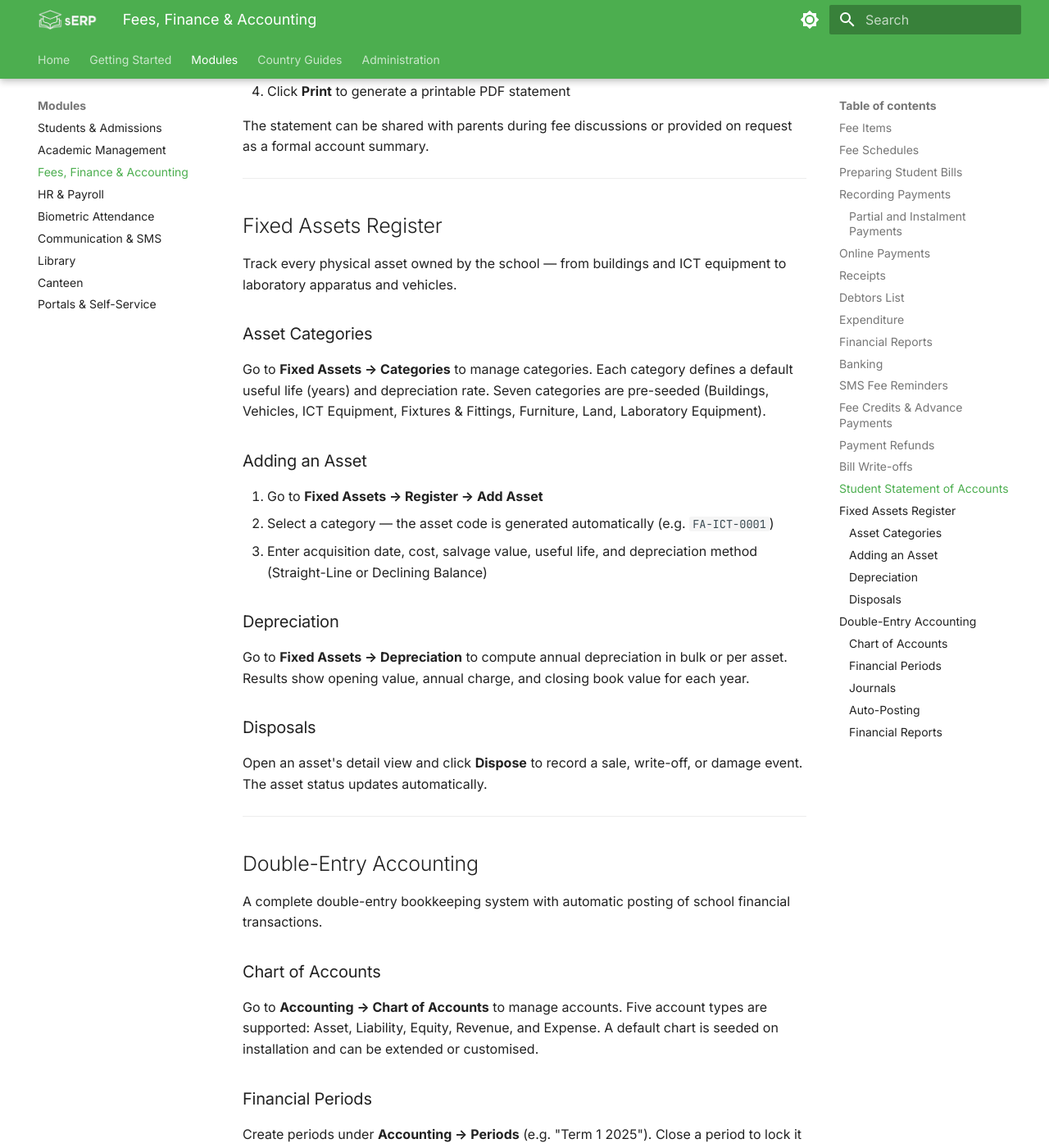
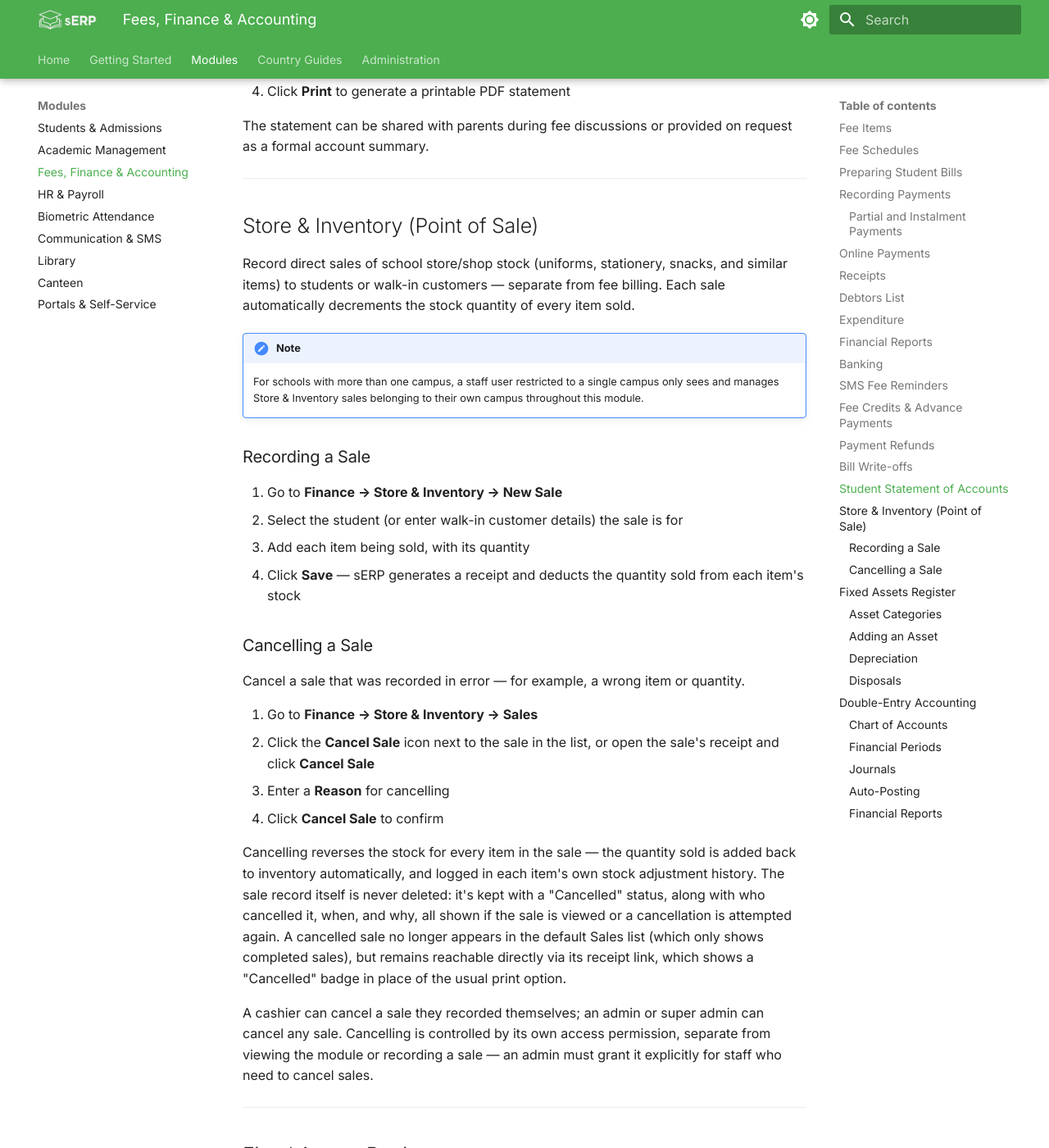
Before and after one commit to dtechghana/serp-global-docs, an MkDocs documentation site: the page built from docs/modules/finance.md, in a window 1280 px wide and 1400 px high, scrolled down 5671 px. Shown: the whole window at 82% size. Built offline with MkDocs 1.6.1 and Material for MkDocs 9.7.7, drawn with Linux system fonts in a browser that asks for light colours.

Commit message:
Document Store & Inventory (PoS) module and sale cancellation/reversal
The module was entirely undocumented. Adds a new Finance section covering
recording sales and the new cancel/reverse-sale feature (reason required,
stock automatically reversed with an audit trail, sale kept with a
Cancelled status rather than deleted).

Co-Authored-By: Claude Sonnet 5 <noreply@anthropic.com>

```diff
--- a/docs/modules/finance.md
+++ b/docs/modules/finance.md
@@ -193,6 +193,35 @@ The statement can be shared with parents during fee discussions or provided on r
 
 ---
 
+## Store & Inventory (Point of Sale)
+
+Record direct sales of school store/shop stock (uniforms, stationery, snacks, and similar items) to students or walk-in customers — separate from fee billing. Each sale automatically decrements the stock quantity of every item sold.
+
+!!! note
+    For schools with more than one campus, a staff user restricted to a single campus only sees and manages Store & Inventory sales belonging to their own campus throughout this module.
+
+### Recording a Sale
+
+1. Go to **Finance → Store & Inventory → New Sale**
+2. Select the student (or enter walk-in customer details) the sale is for
+3. Add each item being sold, with its quantity
+4. Click **Save** — sERP generates a receipt and deducts the quantity sold from each item's stock
+
+### Cancelling a Sale
+
+Cancel a sale that was recorded in error — for example, a wrong item or quantity.
+
+1. Go to **Finance → Store & Inventory → Sales**
+2. Click the **Cancel Sale** icon next to the sale in the list, or open the sale's receipt and click **Cancel Sale**
+3. Enter a **Reason** for cancelling
+4. Click **Cancel Sale** to confirm
+
+Cancelling reverses the stock for every item in the sale — the quantity sold is added back to inventory automatically, and logged in each item's own stock adjustment history. The sale record itself is never deleted: it's kept with a "Cancelled" status, along with who cancelled it, when, and why, all shown if the sale is viewed or a cancellation is attempted again. A cancelled sale no longer appears in the default Sales list (which only shows completed sales), but remains reachable directly via its receipt link, which shows a "Cancelled" badge in place of the usual print option.
+
+A cashier can cancel a sale they recorded themselves; an admin or super admin can cancel any sale. Cancelling is controlled by its own access permission, separate from viewing the module or recording a sale — an admin must grant it explicitly for staff who need to cancel sales.
+
+---
+
 ## Fixed Assets Register
 
 Track every physical asset owned by the school — from buildings and ICT equipment to laboratory apparatus and vehicles.
```
